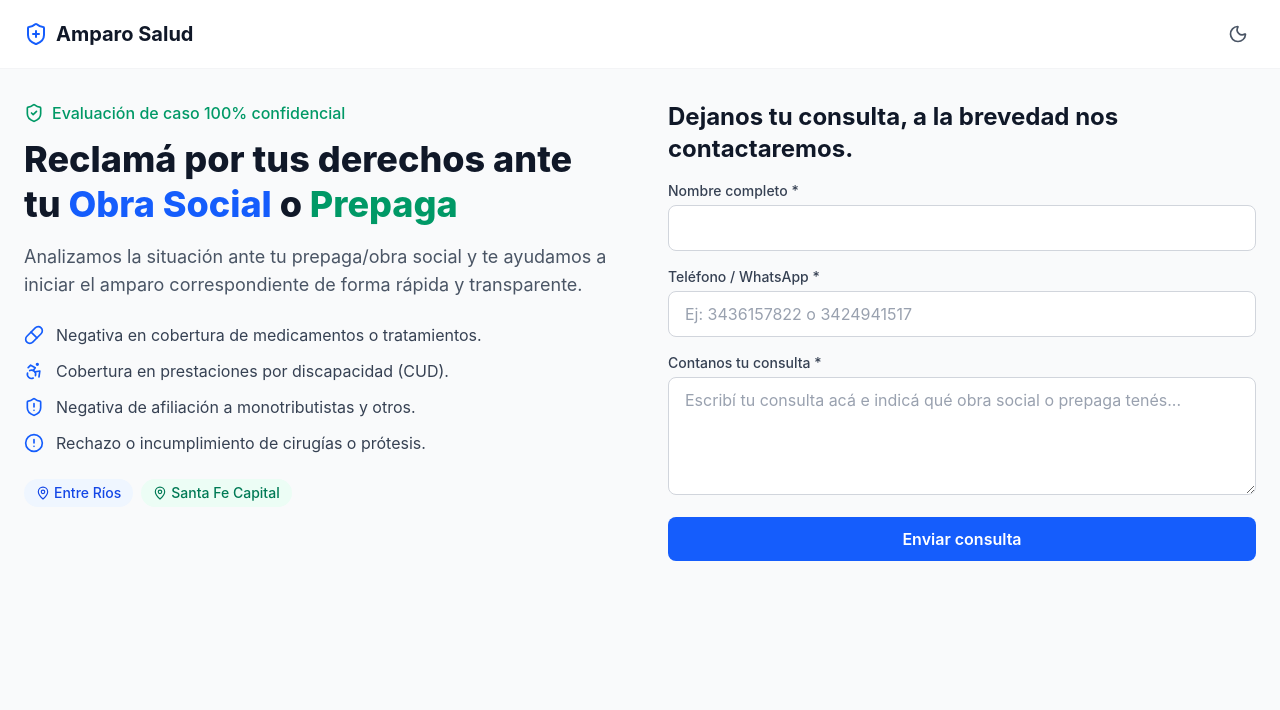
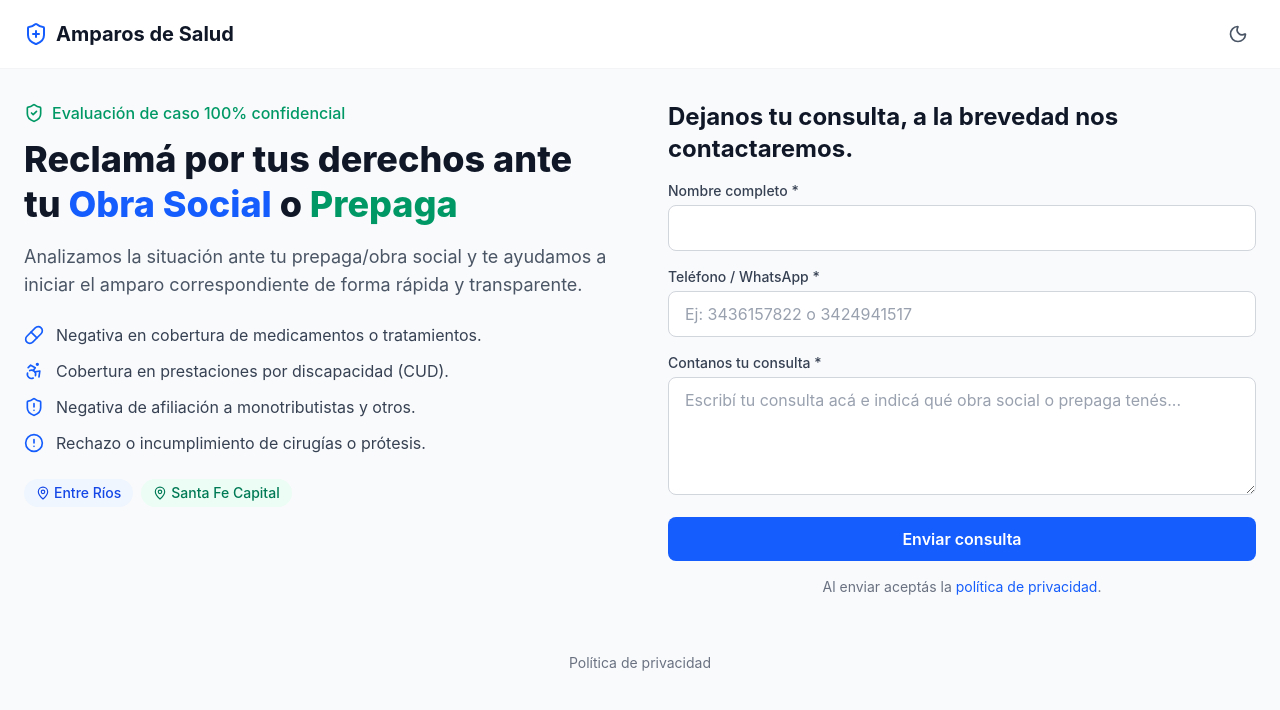
Before and after one commit to Mati69lbt/Amparos.salud, a React (Vite) app: page / in a window 1280 px wide. Shown: the top 710 px of the page. Built offline with nearby package versions, Linux system fonts and the light colour scheme; no server answers.

Commit message:
feat: añadir página de política de privacidad y actualizar títulos en la aplicación

```diff
--- a/index.html
+++ b/index.html
@@ -7,7 +7,7 @@
     <meta name="viewport" content="width=device-width, initial-scale=1.0" />
 
     <!-- Título profesional para la pestaña y Google -->
-    <title>Amparo Salud</title>
+    <title>Amparos de Salud</title>
     <meta name="description" content="Asesoramiento legal especialista en amparos de salud. Reclamá por tus derechos ante tu obra social o prepaga en Entre Ríos y Santa Fe." />
 
     <!-- Meta Pixel Code -->
--- a/src/App.jsx
+++ b/src/App.jsx
@@ -2,6 +2,7 @@ import { Toaster } from 'react-hot-toast'
 import Header from './components/Header'
 import Hero from './components/Hero'
 import ClientesPage from './pages/ClientesPage'
+import PrivacidadPage from './pages/PrivacidadPage'
 
 const App = () => {
   if (window.location.pathname === '/clientes') {
@@ -13,11 +14,25 @@ const App = () => {
     )
   }
 
+  if (window.location.pathname === '/privacidad') {
+    return (
+      <>
+        <Toaster position="top-center" />
+        <PrivacidadPage />
+      </>
+    )
+  }
+
   return (
     <div className="min-h-screen bg-gray-50 dark:bg-gray-950 transition-colors">
       <Toaster position="top-center" />
       <Header />
       <Hero />
+      <footer className="px-6 py-6 text-center text-sm text-gray-500 dark:text-gray-400">
+        <a href="/privacidad" className="hover:underline">
+          Política de privacidad
+        </a>
+      </footer>
     </div>
   )
 }
--- a/src/components/ContactForm.jsx
+++ b/src/components/ContactForm.jsx
@@ -161,6 +161,19 @@ const ContactForm = () => {
         >
           {isSending ? "Enviando consulta..." : "Enviar consulta"}
         </button>
+
+        <p className="text-sm text-gray-500 dark:text-gray-400 text-center">
+          Al enviar aceptás la{" "}
+          <a
+            href="/privacidad"
+            target="_blank"
+            rel="noopener noreferrer"
+            className="text-blue-600 dark:text-blue-400 hover:underline"
+          >
+            política de privacidad
+          </a>
+          .
+        </p>
       </form>
     </div>
   );
--- a/src/components/Header.jsx
+++ b/src/components/Header.jsx
@@ -8,7 +8,7 @@ const Header = () => {
     <header className="flex items-center justify-between px-6 py-4 bg-white dark:bg-gray-950 border-b border-gray-100 dark:border-gray-800">
       <span className="flex items-center gap-2 text-xl font-bold text-gray-900 dark:text-white">
         <ShieldPlus className="text-blue-600 dark:text-blue-400" size={24} />
-        Amparo Salud
+        Amparos de Salud
       </span>
 
       <button
--- /dev/null
+++ b/src/pages/PrivacidadPage.jsx
@@ -0,0 +1,70 @@
+const PrivacidadPage = () => {
+  return (
+    <div className="min-h-screen bg-gray-50 dark:bg-gray-950 transition-colors px-6 py-10">
+      <div className="max-w-3xl mx-auto">
+        <a
+          href="/"
+          className="text-blue-600 dark:text-blue-400 hover:underline"
+        >
+          Volver al inicio
+        </a>
+
+        <h1 className="mt-4 text-3xl font-extrabold text-gray-900 dark:text-white">
+          Política de privacidad
+        </h1>
+
+        <div className="mt-6 space-y-5 text-gray-700 dark:text-gray-300 leading-relaxed">
+          <p className="font-semibold text-gray-900 dark:text-white">
+            Política de privacidad — Amparos de Salud
+          </p>
+
+          <p>
+            Responsable: Amparos de Salud. Contacto:{" "}
+            info.amparossalud@gmail.com.
+          </p>
+
+          <p>
+            Datos que pedimos: nombre, teléfono y el relato de tu consulta, que
+            puede incluir información sobre tu salud (dato sensible). Podés usar
+            un nombre ficticio, pero necesitamos un teléfono real para poder
+            contactarte.
+          </p>
+
+          <p>
+            Para qué los usamos: para analizar tu consulta y contactarte. Para
+            evaluarla, la derivamos a un abogado matriculado independiente. Si
+            considera viable tu caso, se comunica con vos. No usamos tus datos
+            para otra finalidad ni los vendemos.
+          </p>
+
+          <p>
+            Con quién los compartimos: con ese abogado matriculado y con
+            proveedores técnicos que almacenan o notifican la consulta (Google
+            Firebase y EmailJS), que pueden procesar datos fuera del país.
+          </p>
+
+          <p>
+            Medición de publicidad: usamos el Píxel de Meta para medir visitas y
+            que se envió un formulario. No le enviamos tu nombre, teléfono ni el
+            texto de tu consulta. Meta puede recibir datos técnicos de tu
+            navegador, como cookies.
+          </p>
+
+          <p>
+            Tus derechos: podés pedir acceso, rectificación o eliminación de tus
+            datos escribiendo a info.amparossalud@gmail.com (Ley 25.326). La
+            Agencia de Acceso a la Información Pública es el órgano de control
+            de esa ley.
+          </p>
+
+          <p>
+            Conservación: conservamos tus datos mientras analizamos tu consulta,
+            y los eliminamos si lo pedís.
+          </p>
+        </div>
+      </div>
+    </div>
+  );
+};
+
+export default PrivacidadPage;
```
